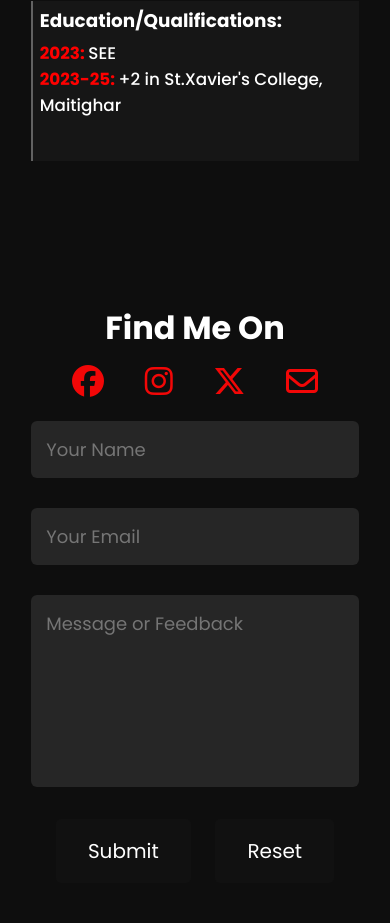
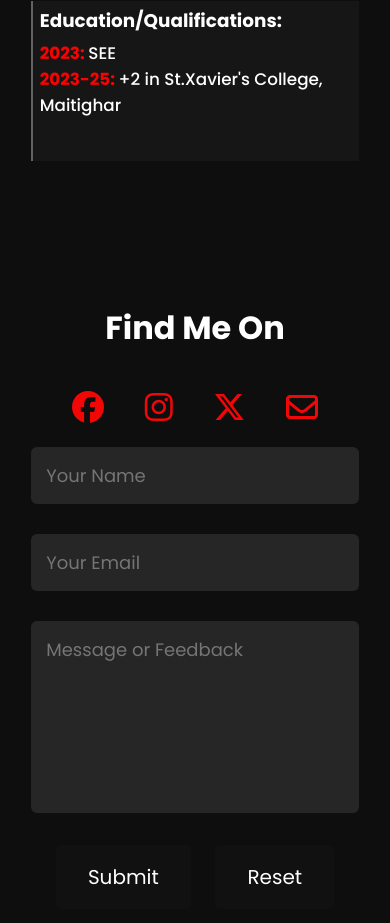
Before and after one commit to SayujyaBasto1a/portfolio, a plain HTML site: page index.html in a window 390 px wide. Shown: the part 1552-2475 px from the top of the page. Drawn offline with nearby package versions, Linux system fonts and the light colour scheme; a web font is replaced by a local one.

Commit message:
Update style.css

```diff
--- a/style.css
+++ b/style.css
@@ -387,7 +387,7 @@ textarea {
 
   #contact h1 {
     text-align: center;
-    padding-bottom: 2%;
+    padding-bottom: 2rem;
   }
 
   #contact ul {
```
